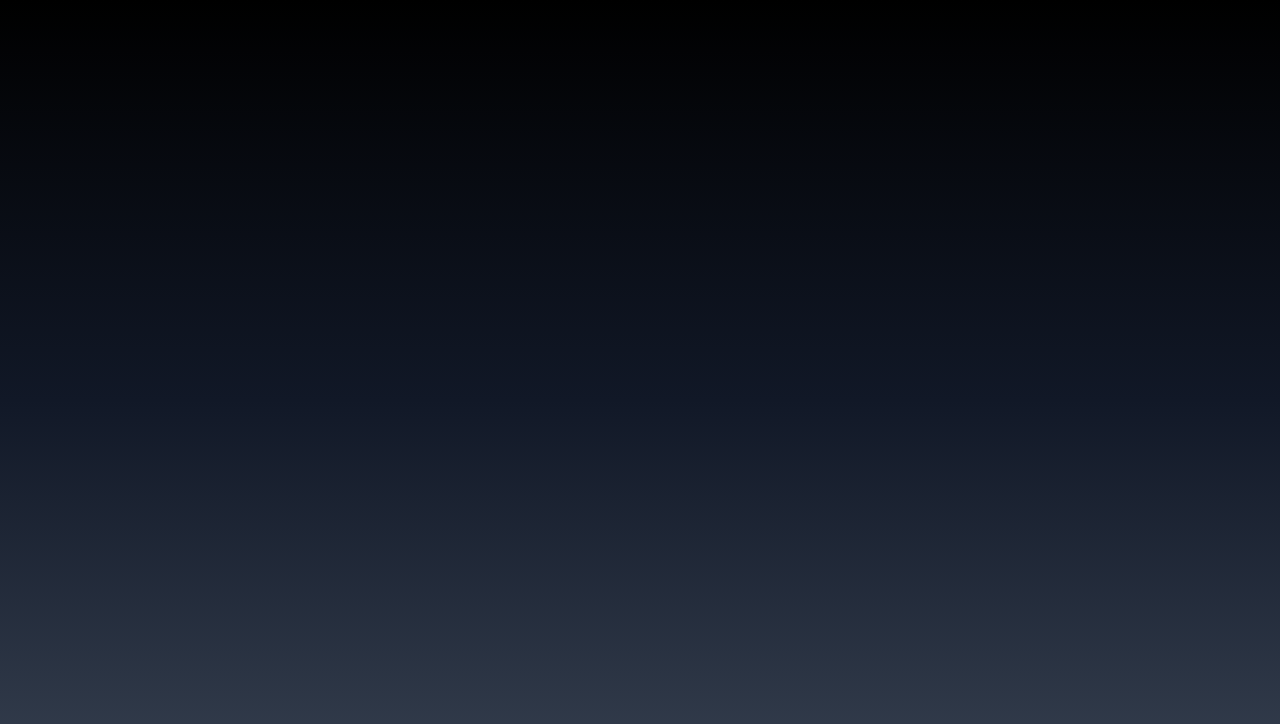
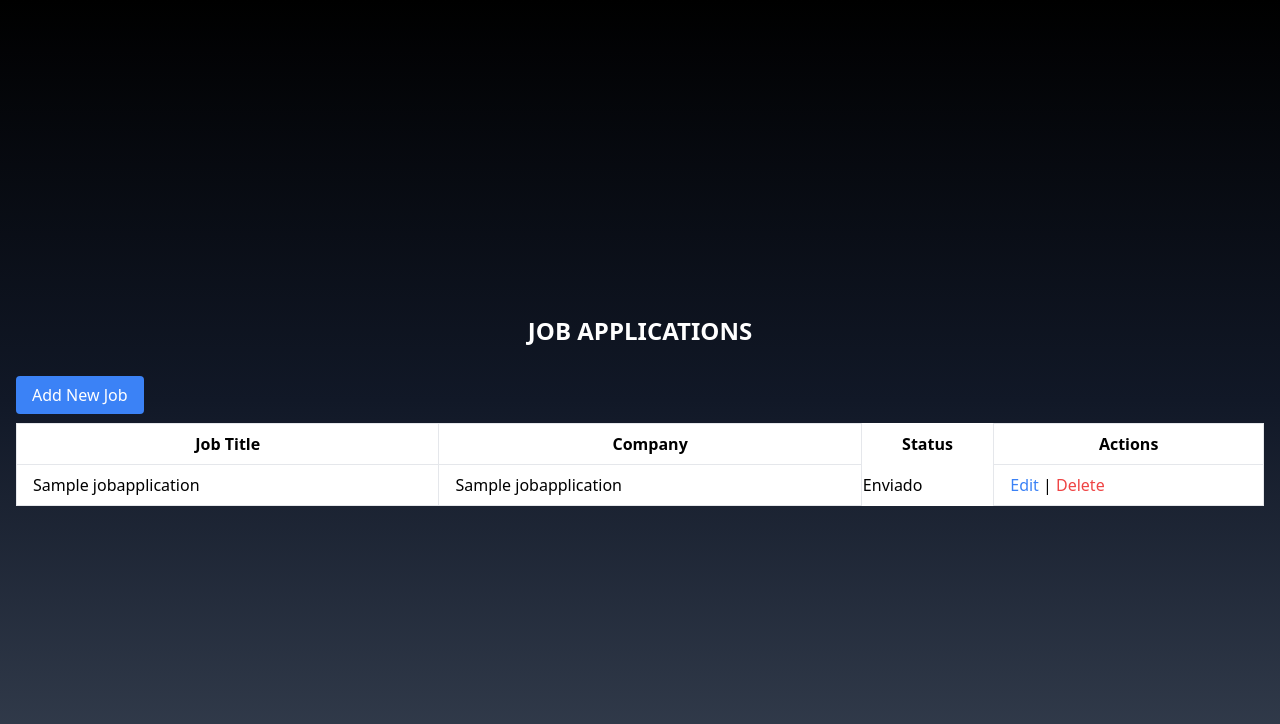
Before and after one commit to jlmunozfdev/APP_JOBS, a Django app: page / in a window 1280 px wide. Shown: the top 724 px of the page. Run offline with Django 5.2, Linux system fonts and the light colour scheme; tables that the repository leaves empty hold one stand-in row (values such as "Sample post"); some libraries are stand-ins or nearby versions.

Commit message:
update home

```diff
--- a/job_app/static/src/output.css
+++ b/job_app/static/src/output.css
@@ -554,6 +554,40 @@ video {
   display: none;
 }
 
+.container {
+  width: 100%;
+}
+
+@media (min-width: 640px) {
+  .container {
+    max-width: 640px;
+  }
+}
+
+@media (min-width: 768px) {
+  .container {
+    max-width: 768px;
+  }
+}
+
+@media (min-width: 1024px) {
+  .container {
+    max-width: 1024px;
+  }
+}
+
+@media (min-width: 1280px) {
+  .container {
+    max-width: 1280px;
+  }
+}
+
+@media (min-width: 1536px) {
+  .container {
+    max-width: 1536px;
+  }
+}
+
 .static {
   position: static;
 }
@@ -566,8 +600,21 @@ video {
   margin: -1.25rem;
 }
 
+.mx-auto {
+  margin-left: auto;
+  margin-right: auto;
+}
+
 .mb-2 {
   margin-bottom: 0.5rem;
+}
+
+.mb-4 {
+  margin-bottom: 1rem;
+}
+
+.mt-4 {
+  margin-top: 1rem;
 }
 
 .block {
@@ -602,6 +649,10 @@ video {
   width: 8rem;
 }
 
+.min-w-full {
+  min-width: 100%;
+}
+
 .flex-col {
   flex-direction: column;
 }
@@ -626,9 +677,27 @@ video {
   border-radius: 0.375rem;
 }
 
+.rounded {
+  border-radius: 0.25rem;
+}
+
+.border {
+  border-width: 1px;
+}
+
 .bg-black {
   --tw-bg-opacity: 1;
   background-color: rgb(0 0 0 / var(--tw-bg-opacity, 1));
+}
+
+.bg-blue-500 {
+  --tw-bg-opacity: 1;
+  background-color: rgb(59 130 246 / var(--tw-bg-opacity, 1));
+}
+
+.bg-white {
+  --tw-bg-opacity: 1;
+  background-color: rgb(255 255 255 / var(--tw-bg-opacity, 1));
 }
 
 .bg-gradient-to-t {
@@ -663,6 +732,20 @@ video {
   padding: 1.25rem;
 }
 
+.p-4 {
+  padding: 1rem;
+}
+
+.px-4 {
+  padding-left: 1rem;
+  padding-right: 1rem;
+}
+
+.py-2 {
+  padding-top: 0.5rem;
+  padding-bottom: 0.5rem;
+}
+
 .text-center {
   text-align: center;
 }
@@ -670,6 +753,11 @@ video {
 .text-lg {
   font-size: 1.125rem;
   line-height: 1.75rem;
+}
+
+.text-2xl {
+  font-size: 1.5rem;
+  line-height: 2rem;
 }
 
 .font-bold {
@@ -695,6 +783,16 @@ video {
   color: rgb(22 163 74 / var(--tw-text-opacity, 1));
 }
 
+.text-blue-500 {
+  --tw-text-opacity: 1;
+  color: rgb(59 130 246 / var(--tw-text-opacity, 1));
+}
+
+.text-red-500 {
+  --tw-text-opacity: 1;
+  color: rgb(239 68 68 / var(--tw-text-opacity, 1));
+}
+
 @media (min-width: 768px) {
   .md\:m-2 {
     margin: 0.5rem;
--- a/job_app/templates/home.html
+++ b/job_app/templates/home.html
@@ -6,8 +6,32 @@
 
 <div class="flex justify-center items-center w-full wallpaper">
 
-   <div class="flex flex-wrap justify-center items-center gap-2 opacity-bg">
-
+    <div class="container mx-auto p-4">
+        <h1 class="text-2xl font-bold mb-4 text-white text-center uppercase p-5">Job Applications</h1>
+        <a href="{% url 'job_create' %}" class="bg-blue-500 text-white px-4 py-2 rounded">Add New Job</a>
+        <table class="min-w-full mt-4 bg-white rounded">
+            <thead>
+                <tr>
+                    <th class="border px-4 py-2">Job Title</th>
+                    <th class="border px-4 py-2">Company</th>
+                    <th class="">Status</th>
+                    <th class="border px-4 py-2">Actions</th>
+                </tr>
+            </thead>
+            <tbody>
+                {% for job in jobs %}
+                <tr>
+                    <td class="border px-4 py-2">{{ job.job_title }}</td>
+                    <td class="border px-4 py-2">{{ job.company_name }}</td>
+                    <td class="">{{ job.get_status_display }}</td>
+                    <td class="border px-4 py-2">
+                        <a href="{% url 'job_update' job.pk %}" class="text-blue-500">Edit</a> |
+                        <a href="{% url 'job_delete' job.pk %}" class="text-red-500">Delete</a>
+                    </td>
+                </tr>
+                {% endfor %}
+            </tbody>
+        </table>
     </div>
 </div>
 
```
